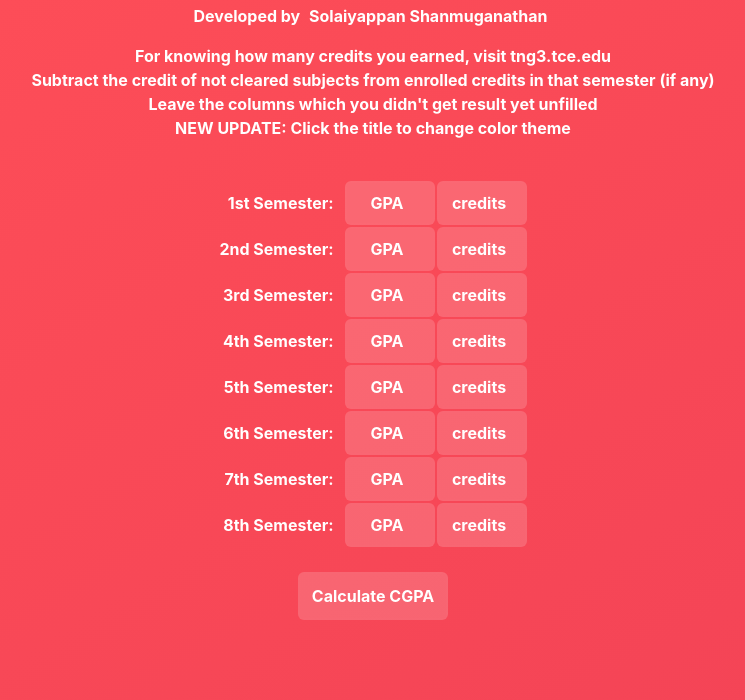
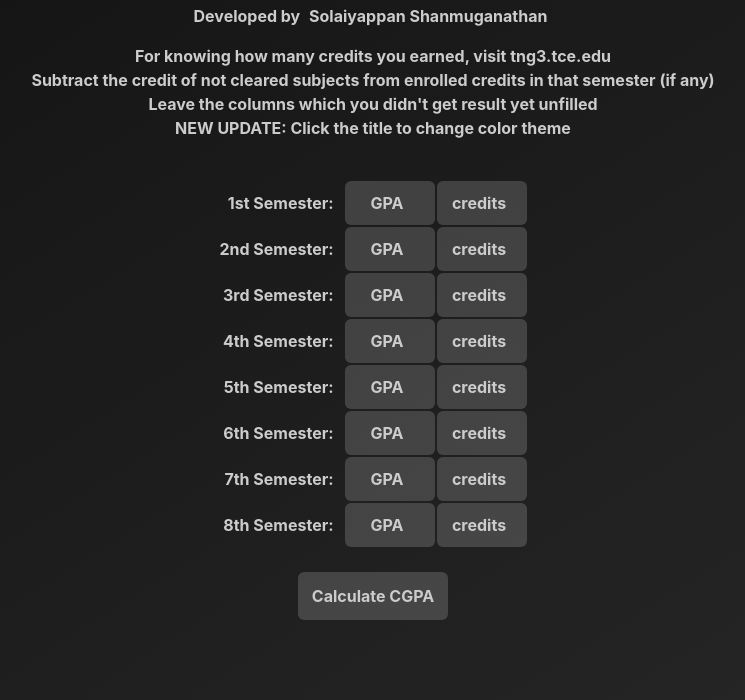
Before and after one commit to SolaiyappanS/cgpa, a plain HTML site: page index.html in a window 1280 px wide. Shown: the part 100-800 px from the top of the page, without its empty margins (267-1012 px from the left). Drawn offline with nearby package versions, Linux system fonts and the light colour scheme.

Commit message:
simplified

```diff
--- a/index.html
+++ b/index.html
@@ -1,126 +1,271 @@
-<link rel="stylesheet" type="text/css" href="style.css">
-<!doctype html>
+<link rel="stylesheet" type="text/css" href="style.css" />
+<!DOCTYPE html>
 <html lang="en">
   <head>
     <!-- Required meta tags -->
-    <meta charset="utf-8">
-    <meta name="viewport" content="width=device-width, initial-scale=1, shrink-to-fit=no">
+    <meta charset="utf-8" />
+    <meta
+      name="viewport"
+      content="width=device-width, initial-scale=1, shrink-to-fit=no"
+    />
 
     <!-- Bootstrap CSS -->
-    <link rel="stylesheet" href="https://maxcdn.bootstrapcdn.com/bootstrap/4.0.0/css/bootstrap.min.css" integrity="sha384-Gn5384xqQ1aoWXA+058RXPxPg6fy4IWvTNh0E263XmFcJlSAwiGgFAW/dAiS6JXm" crossorigin="anonymous">
+    <link
+      rel="stylesheet"
+      href="https://maxcdn.bootstrapcdn.com/bootstrap/4.0.0/css/bootstrap.min.css"
+      integrity="sha384-Gn5384xqQ1aoWXA+058RXPxPg6fy4IWvTNh0E263XmFcJlSAwiGgFAW/dAiS6JXm"
+      crossorigin="anonymous"
+    />
 
-    <link href="https://use.fontawesome.com/releases/v5.6.1/css/all.css" rel="stylesheet">
+    <link
+      href="https://use.fontawesome.com/releases/v5.6.1/css/all.css"
+      rel="stylesheet"
+    />
     <title>cgpa calculator</title>
   </head>
   <body>
     <div class="wrapper">
-	<div class="container">	<center><br>
-		<h1 onclick="swapmode()" >CGPA Calculator</h1>
-        <p>Developed by <a href="https://www.linkedin.com/in/solaiyappan-shanmuganathan-2a89121b3/">Solaiyappan Shanmuganathan</a></p>
+      <div class="container">
+        <center>
+          <br />
+          <h1 onclick="swapmode()">CGPA Calculator</h1>
+          <p>
+            Developed by
+            <a
+              href="https://www.linkedin.com/in/solaiyappan-shanmuganathan-2a89121b3/"
+              >Solaiyappan Shanmuganathan</a
+            >
+          </p>
 
-	<p>For knowing how many credits you earned, visit tng3.tce.edu
-    <br>Subtract the credit of not cleared subjects from enrolled credits in that semester (if any)
-    <br>Leave the columns which you didn't get result yet unfilled
-    <br>NEW UPDATE: Click the title to change color theme</p>
-    <br>
+          <p>
+            For knowing how many credits you earned, visit tng3.tce.edu
+            <br />Subtract the credit of not cleared subjects from enrolled
+            credits in that semester (if any) <br />Leave the columns which you
+            didn't get result yet unfilled <br />NEW UPDATE: Click the title to
+            change color theme
+          </p>
+          <br />
           <table class="form">
             <tr>
-            <td class="lable">
-                1st Semester:
+              <td class="lable">1st Semester:</td>
+              <td>
+                <input
+                  type="number"
+                  id="gpa1"
+                  placeholder="GPA"
+                  onfocus="this.placeholder=''"
+                  onblur="this.placeholder='GPA'"
+                  min="0"
+                  max="10"
+                />
               </td>
               <td>
-                <input type="number" id="gpa1" placeholder="GPA" onfocus="this.placeholder=''" onblur="this.placeholder='GPA'" min="0" max="10">
-                </td><td>
-                <input type="number" id="cred1" placeholder="credits" onfocus="this.placeholder=''" onblur="this.placeholder='credits'" min="0">
+                <input
+                  type="number"
+                  id="cred1"
+                  placeholder="credits"
+                  onfocus="this.placeholder=''"
+                  onblur="this.placeholder='credits'"
+                  min="0"
+                />
               </td>
             </tr>
             <tr>
-            <td class="lable">
-                2nd Semester:
+              <td class="lable">2nd Semester:</td>
+              <td>
+                <input
+                  type="number"
+                  id="gpa2"
+                  placeholder="GPA"
+                  onfocus="this.placeholder=''"
+                  onblur="this.placeholder='GPA'"
+                  min="0"
+                  max="10"
+                />
               </td>
               <td>
-                <input type="number" id="gpa2" placeholder="GPA" onfocus="this.placeholder=''" onblur="this.placeholder='GPA'" min="0" max="10">
-            </td><td>
-                <input type="number" id="cred2" placeholder="credits" onfocus="this.placeholder=''" onblur="this.placeholder='credits'" min="0">
+                <input
+                  type="number"
+                  id="cred2"
+                  placeholder="credits"
+                  onfocus="this.placeholder=''"
+                  onblur="this.placeholder='credits'"
+                  min="0"
+                />
               </td>
             </tr>
             <tr>
-            <td class="lable">
-                3rd Semester:
+              <td class="lable">3rd Semester:</td>
+              <td>
+                <input
+                  type="number"
+                  id="gpa3"
+                  placeholder="GPA"
+                  onfocus="this.placeholder=''"
+                  onblur="this.placeholder='GPA'"
+                  min="0"
+                  max="10"
+                />
               </td>
               <td>
-                <input type="number" id="gpa3" placeholder="GPA" onfocus="this.placeholder=''" onblur="this.placeholder='GPA'" min="0" max="10">
-            </td><td>
-                <input type="number" id="cred3" placeholder="credits" onfocus="this.placeholder=''" onblur="this.placeholder='credits'" min="0">
+                <input
+                  type="number"
+                  id="cred3"
+                  placeholder="credits"
+                  onfocus="this.placeholder=''"
+                  onblur="this.placeholder='credits'"
+                  min="0"
+                />
               </td>
             </tr>
             <tr>
-            <td class="lable">
-                4th Semester:
+              <td class="lable">4th Semester:</td>
+              <td>
+                <input
+                  type="number"
+                  id="gpa4"
+                  placeholder="GPA"
+                  onfocus="this.placeholder=''"
+                  onblur="this.placeholder='GPA'"
+                  min="0"
+                  max="10"
+                />
               </td>
               <td>
-                <input type="number" id="gpa4" placeholder="GPA" onfocus="this.placeholder=''" onblur="this.placeholder='GPA'" min="0" max="10">
-            </td><td>
-                <input type="number" id="cred4" placeholder="credits" onfocus="this.placeholder=''" onblur="this.placeholder='credits'" min="0">
+                <input
+                  type="number"
+                  id="cred4"
+                  placeholder="credits"
+                  onfocus="this.placeholder=''"
+                  onblur="this.placeholder='credits'"
+                  min="0"
+                />
               </td>
             </tr>
             <tr>
-            <td class="lable">
-                5th Semester:
+              <td class="lable">5th Semester:</td>
+              <td>
+                <input
+                  type="number"
+                  id="gpa5"
+                  placeholder="GPA"
+                  onfocus="this.placeholder=''"
+                  onblur="this.placeholder='GPA'"
+                  min="0"
+                  max="10"
+                />
               </td>
               <td>
-                <input type="number" id="gpa5" placeholder="GPA" onfocus="this.placeholder=''" onblur="this.placeholder='GPA'" min="0" max="10">
-            </td><td>
-                <input type="number" id="cred5" placeholder="credits" onfocus="this.placeholder=''" onblur="this.placeholder='credits'" min="0">
+                <input
+                  type="number"
+                  id="cred5"
+                  placeholder="credits"
+                  onfocus="this.placeholder=''"
+                  onblur="this.placeholder='credits'"
+                  min="0"
+                />
               </td>
             </tr>
             <tr>
-            <td class="lable">
-                6th Semester:
+              <td class="lable">6th Semester:</td>
+              <td>
+                <input
+                  type="number"
+                  id="gpa6"
+                  placeholder="GPA"
+                  onfocus="this.placeholder=''"
+                  onblur="this.placeholder='GPA'"
+                  min="0"
+                  max="10"
+                />
               </td>
               <td>
-                <input type="number" id="gpa6" placeholder="GPA" onfocus="this.placeholder=''" onblur="this.placeholder='GPA'" min="0" max="10">
-            </td><td>
-                <input type="number" id="cred6" placeholder="credits" onfocus="this.placeholder=''" onblur="this.placeholder='credits'" min="0">
+                <input
+                  type="number"
+                  id="cred6"
+                  placeholder="credits"
+                  onfocus="this.placeholder=''"
+                  onblur="this.placeholder='credits'"
+                  min="0"
+                />
               </td>
             </tr>
             <tr>
-            <td class="lable">
-                7th Semester:
+              <td class="lable">7th Semester:</td>
+              <td>
+                <input
+                  type="number"
+                  id="gpa7"
+                  placeholder="GPA"
+                  onfocus="this.placeholder=''"
+                  onblur="this.placeholder='GPA'"
+                  min="0"
+                  max="10"
+                />
               </td>
               <td>
-                <input type="number" id="gpa7" placeholder="GPA" onfocus="this.placeholder=''" onblur="this.placeholder='GPA'" min="0" max="10">
-            </td><td>
-                <input type="number" id="cred7" placeholder="credits" onfocus="this.placeholder=''" onblur="this.placeholder='credits'" min="0">
+                <input
+                  type="number"
+                  id="cred7"
+                  placeholder="credits"
+                  onfocus="this.placeholder=''"
+                  onblur="this.placeholder='credits'"
+                  min="0"
+                />
               </td>
             </tr>
             <tr>
-            <td class="lable">
-                8th Semester:
+              <td class="lable">8th Semester:</td>
+              <td>
+                <input
+                  type="number"
+                  id="gpa8"
+                  placeholder="GPA"
+                  onfocus="this.placeholder=''"
+                  onblur="this.placeholder='GPA'"
+                  min="0"
+                  max="10"
+                />
               </td>
               <td>
-                <input type="number" id="gpa8" placeholder="GPA" onfocus="this.placeholder=''" onblur="this.placeholder='GPA'" min="0" max="10">
-            </td><td>
-                <input type="number" id="cred8" placeholder="credits" onfocus="this.placeholder=''" onblur="this.placeholder='credits'" min="0">
+                <input
+                  type="number"
+                  id="cred8"
+                  placeholder="credits"
+                  onfocus="this.placeholder=''"
+                  onblur="this.placeholder='credits'"
+                  min="0"
+                />
               </td>
             </tr>
           </table>
-    <br>
-    <button onclick="calculate()" class="button">
-        Calculate CGPA
-    </button>
+          <br />
+          <button onclick="calculate()" class="button">Calculate CGPA</button>
 
-    <br>
-    <div id="result"> </div><br>
+          <br />
+          <div id="result"></div>
+          <br />
         </center>
       </div>
     </div>
 
     <!-- Optional JavaScript -->
     <!-- jQuery first, then Popper.js, then Bootstrap JS -->
-    <script src="https://code.jquery.com/jquery-3.2.1.slim.min.js" integrity="sha384-KJ3o2DKtIkvYIK3UENzmM7KCkRr/rE9/Qpg6aAZGJwFDMVNA/GpGFF93hXpG5KkN" crossorigin="anonymous"></script>
-    <script src="https://cdnjs.cloudflare.com/ajax/libs/popper.js/1.12.9/umd/popper.min.js" integrity="sha384-ApNbgh9B+Y1QKtv3Rn7W3mgPxhU9K/ScQsAP7hUibX39j7fakFPskvXusvfa0b4Q" crossorigin="anonymous"></script>
-    <script src="https://maxcdn.bootstrapcdn.com/bootstrap/4.0.0/js/bootstrap.min.js" integrity="sha384-JZR6Spejh4U02d8jOt6vLEHfe/JQGiRRSQQxSfFWpi1MquVdAyjUar5+76PVCmYl" crossorigin="anonymous"></script>
+    <script
+      src="https://code.jquery.com/jquery-3.2.1.slim.min.js"
+      integrity="sha384-KJ3o2DKtIkvYIK3UENzmM7KCkRr/rE9/Qpg6aAZGJwFDMVNA/GpGFF93hXpG5KkN"
+      crossorigin="anonymous"
+    ></script>
+    <script
+      src="https://cdnjs.cloudflare.com/ajax/libs/popper.js/1.12.9/umd/popper.min.js"
+      integrity="sha384-ApNbgh9B+Y1QKtv3Rn7W3mgPxhU9K/ScQsAP7hUibX39j7fakFPskvXusvfa0b4Q"
+      crossorigin="anonymous"
+    ></script>
+    <script
+      src="https://maxcdn.bootstrapcdn.com/bootstrap/4.0.0/js/bootstrap.min.js"
+      integrity="sha384-JZR6Spejh4U02d8jOt6vLEHfe/JQGiRRSQQxSfFWpi1MquVdAyjUar5+76PVCmYl"
+      crossorigin="anonymous"
+    ></script>
   </body>
 </html>
 <script src="backend.js"></script>
--- a/style.css
+++ b/style.css
@@ -1,17 +1,23 @@
 body {
-  background: linear-gradient(to bottom right, var(--accent-color) 0%, var(--gradient-color) 100%);
-  --accent-color: #ff4f58;
-  --gradient-color: #f34356;
-  --placeholder-focus: #f35356;
-  --primary-color: #ffffff;
-  --border-color: #ffffff01;
+  background: linear-gradient(
+    to bottom right,
+    var(--accent-color) 0%,
+    var(--gradient-color) 100%
+  );
+  --accent-color: #121212;
+  --gradient-color: #272727;
+  --placeholder-focus: #222222;
+  --primary-color: #cccccc;
+  --border-color: #ffffff00;
   --background-color: #ffffff2a;
 }
-.container{
+.container {
   color: var(--primary-color);
   font-weight: bold;
 }
-input, button, h1{
+input,
+button,
+h1 {
   outline: 0;
   border: 2px solid var(--border-color);
   background-color: var(--background-color);
@@ -25,7 +31,7 @@ input, button, h1{
   transition: 300ms;
   font-weight: bold;
 }
-h1{
+h1 {
   width: 400px;
   cursor: pointer;
 }
@@ -35,7 +41,9 @@ h1{
   display: block;
   border-radius: 6px;
 }
-input:hover, button:hover, h1:hover {
+input:hover,
+button:hover,
+h1:hover {
   background-color: var(--primary-color);
   color: var(--placeholder-focus);
   --placeholder-color: var(--placeholder-focus);
@@ -44,21 +52,20 @@ input:focus {
   background-color: var(--primary-color);
   color: var(--placeholder-focus);
 }
-p a{
+p a {
   color: var(--primary-color);
   padding-left: 5px;
   padding-right: 5px;
   padding-bottom: 2px;
   border-radius: 5px;
 }
-.lable{
+.lable {
   color: var(--primary-color);
   text-align: right;
   padding-right: 10px;
   font-weight: bold;
-
 }
-p a:hover{
+p a:hover {
   background-color: var(--primary-color);
   color: var(--placeholder-focus);
   text-decoration: none;
@@ -67,55 +74,7 @@ p a:hover{
 body ::-webkit-input-placeholder {
   color: var(--placeholder-color);
 }
-.whitered{
-  --accent-color: #ffffff;
-  --gradient-color: #ffffff;
-  --placeholder-focus: #ffffff;
-  --primary-color: #ff4f58;
-  --border-color: #ff4f58;
-  --background-color: #0000;
-}
-.black{
-  --accent-color: #121212;
-  --gradient-color: #272727;
-  --placeholder-focus: #222222;
-  --primary-color: #cccccc;
-  --border-color: #ffffff00;
-  --background-color: #ffffff2a;
-}
-.green{
-  --accent-color: #007e39;
-  --gradient-color: #0b804b;
-  --placeholder-focus: #0b804b;
-  --primary-color: #ffffff;
-  --border-color: #ffffff01;
-  --background-color: #ffffff2a;
-}
-.whitegreen{
-  --accent-color: #f7f7ff;
-  --gradient-color: #f7f7ff;
-  --placeholder-focus: #ffffff;
-  --primary-color: #007e39;
-  --border-color: #007e39;
-  --background-color: #0000;
-}
-.brown{
-  --accent-color: #502b04;
-  --gradient-color: #633202;
-  --placeholder-focus: #884706;
-  --primary-color: #ffffff;
-  --border-color: #ffffff01;
-  --background-color: #ffffff1a;
-}
-.blue{
-  --accent-color: #055cc7;
-  --gradient-color: #0552bd;
-  --placeholder-focus: #155ec4;
-  --primary-color: #ffffff;
-  --border-color: #ffffff00;
-  --background-color: #ffffff2a;
-}
-.whiteblue{
+.white {
   --accent-color: #ffffff;
   --gradient-color: #ffffff;
   --placeholder-focus: #ffffff;
@@ -123,11 +82,3 @@ body ::-webkit-input-placeholder {
   --border-color: #0552bd;
   --background-color: #0000;
 }
-.purple{
-  --accent-color: #7b0082;
-  --gradient-color: #9b008b;
-  --placeholder-focus: #b42294;
-  --primary-color: #ffffff;
-  --border-color: #ffffff00;
-  --background-color: #ffffff2a;
-}
```
Also changed, not shown: backend.js (+48 -42 lines). Lines whose indentation alone changed are shown as unchanged.
